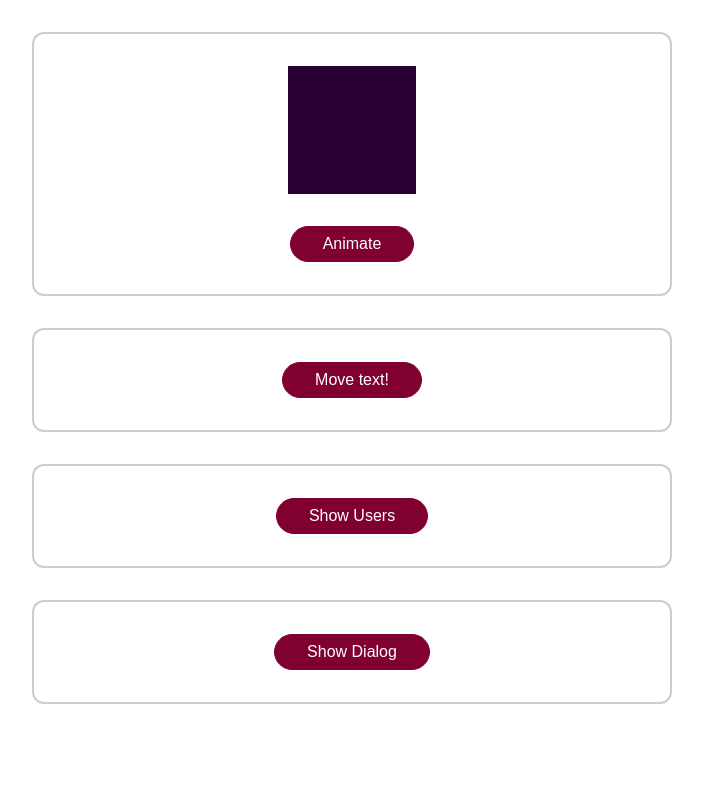
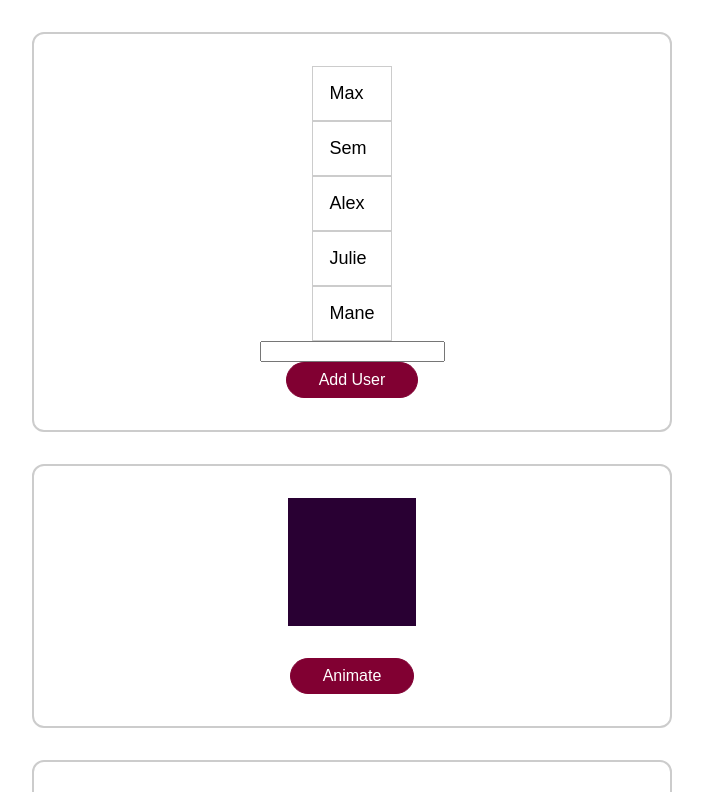
Before and after one commit to cigna2020/animation_with_vue, a Vue app: page / in a window 1280 px wide. Shown: the top 792 px of the page, without its empty margins (288-991 px from the left). Built offline with nearby package versions, Linux system fonts and the light colour scheme.

Commit message:
Add a component with a list and methods add and remove a name from the list

```diff
--- a/src/App.vue
+++ b/src/App.vue
@@ -1,4 +1,7 @@
 <template>
+  <div class="container">
+    <UsersList></UsersList>
+  </div>
   <div class="container">
     <div class="block" :class="{ active: animatedBlock }"></div>
     <button @click="animateBlock">
@@ -6,8 +9,9 @@
     </button>
   </div>
   <div class="container">
+    <!-- :css="false" doesn't require but it says Vue even doesn't try to find css -->
     <transition
-      name="para"
+      :css="false"
       @before-enter="beforeEnter"
       @enter="enter"
       @after-enter="afterEnter"
@@ -40,7 +44,11 @@
 </template>
 
 <script>
+import UsersList from './components/UsersList';
 export default {
+  components: {
+    UsersList
+  },
   data() {
     return {
       dialogIsVisible: false,
--- /dev/null
+++ b/src/components/UsersList.vue
@@ -0,0 +1,41 @@
+<template>
+  <ul>
+    <li v-for="user in users" :key="user" @click="removeUser(user)">
+      {{ user }}
+    </li>
+  </ul>
+  <input type="tex" ref="inputUserName" />
+  <button @click="addUser">Add User</button>
+</template>
+
+<script>
+export default {
+  data() {
+    return {
+      users: ['Max', 'Sem', 'Alex', 'Julie', 'Mane']
+    };
+  },
+  methods: {
+    addUser() {
+      this.users.unshift(this.$refs.inputUserName.value);
+    },
+    removeUser(user) {
+      this.users = this.users.filter(usr => usr != user);
+    }
+  }
+};
+</script>
+
+<style scoped>
+ul {
+  margin: 0;
+  padding: 0;
+}
+
+li {
+  list-style: none;
+  padding: 1rem;
+  border: 1px solid #ccc;
+  font-size: 18px;
+}
+</style>
```
